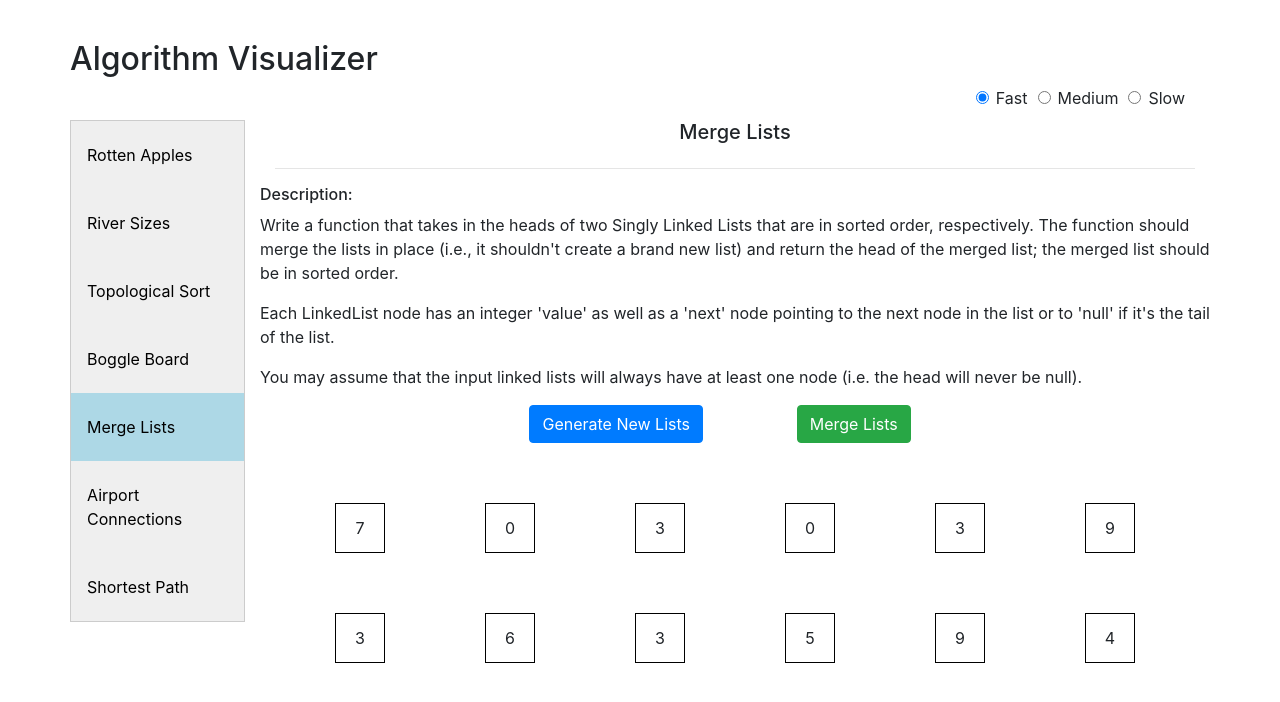
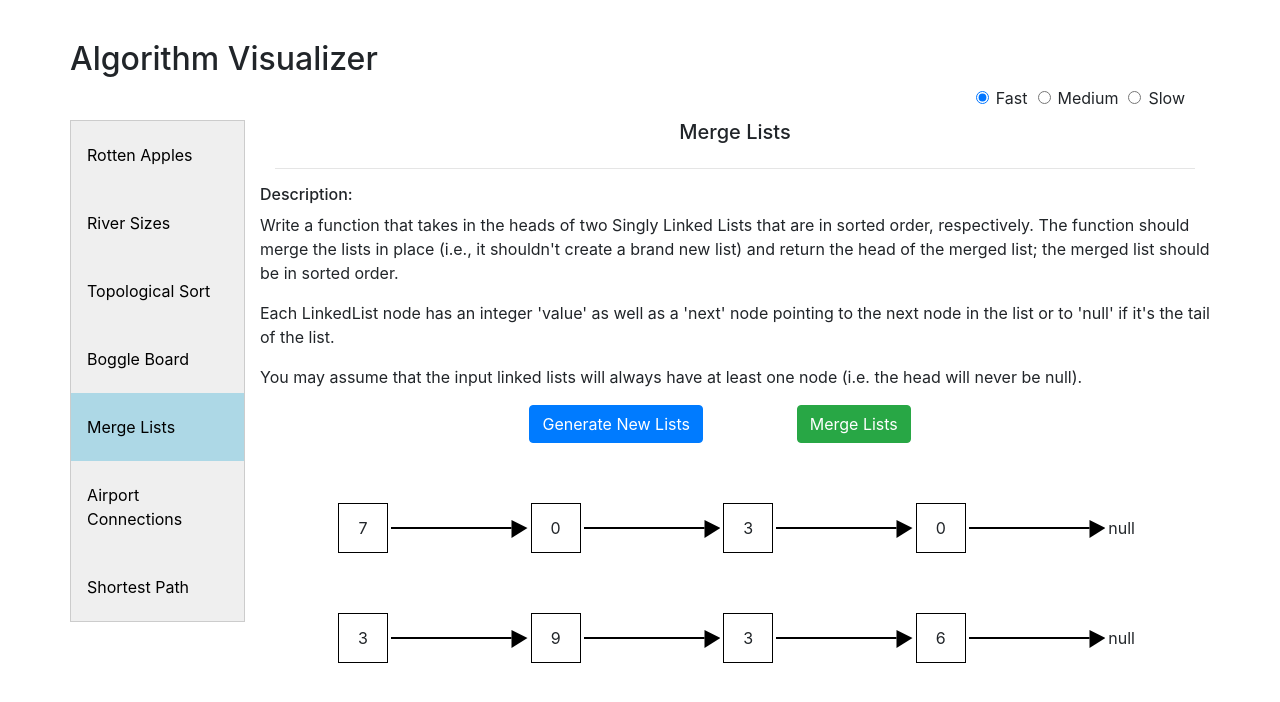
Before and after one commit to SpenserDavis/algoVisualizer, a React (Create React App) app: page /merge in a window 1280 px wide. Shown: the top 702 px of the page. Built offline with nearby package versions, Linux system fonts and the light colour scheme.

Commit message:
horizontal node arrows added

```diff
--- a/src/App.css
+++ b/src/App.css
@@ -136,3 +136,9 @@
 .listRow {
   margin: 60px;
 }
+
+.arrow {
+  stroke: rgb(0, 0, 0);
+  stroke-width: 2;
+  marker-end: url(#markerArrow);
+}
--- a/src/components/Algos/Merge.jsx
+++ b/src/components/Algos/Merge.jsx
@@ -9,13 +9,14 @@ class LinkedList {
   }
 }
 
-const listSize = 5;
+const listSizeLowerBound = 3;
+const listSizeUpperBound = 8;
 
 class Merge extends React.Component {
   constructor(props) {
     super(props);
     this._isMounted = true;
-    this.state = { listOne: {}, listTwo: {} };
+    this.state = { listOne: {}, listTwo: {}, listSize: 0 };
   }
 
   componentDidMount() {
@@ -23,15 +24,20 @@ class Merge extends React.Component {
   }
 
   initializeLists = () => {
-    const listOne = this.generateNewList();
-    const listTwo = this.generateNewList();
-    this.setState({ listOne, listTwo });
+    const listSize = Math.floor(
+      Math.random() * (listSizeUpperBound - listSizeLowerBound) +
+        listSizeLowerBound
+    );
+
+    const listOne = this.generateNewList(listSize);
+    const listTwo = this.generateNewList(listSize);
+    this.setState({ listOne, listTwo, listSize });
   };
 
-  generateNewList = () => {
+  generateNewList = (listSize) => {
     const listHead = this.generateNewNode();
     let curr = listHead;
-    let i = 0;
+    let i = 1;
     while (i++ < listSize) {
       curr.next = this.generateNewNode();
       curr = curr.next;
@@ -100,14 +106,48 @@ class Merge extends React.Component {
   };
 
   renderLists = (...lists) => {
+    const { listSize } = this.state;
+    const svgWidth = (800 - (listSize + 1 * 50)) / listSize;
     const html = [];
     for (let list of lists) {
       const row = [];
       let curr = list;
+      row.push(<div className="gridSquare-null-start"></div>);
       while (curr) {
-        row.push(<div className="gridSquare">{curr.value}</div>);
+        row.push(
+          <>
+            <div className="gridSquare">{curr.value}</div>
+            <svg height="50" width={svgWidth - 50}>
+              <defs>
+                <marker
+                  id="markerArrow"
+                  markerWidth="13"
+                  markerHeight="13"
+                  refX="2"
+                  refY="6"
+                  orient="auto"
+                >
+                  <path d="M2,2 L2,11 L10,6 L2,2" style={{ fill: "#000000" }} />
+                </marker>
+              </defs>
+
+              <line
+                x1="0"
+                y1="25"
+                x2={svgWidth - 66}
+                y2="25"
+                className="arrow"
+              />
+            </svg>
+          </>
+        );
         curr = curr.next;
       }
+      row.push(
+        <div className="gridSquare-null-end d-flex align-items-center">
+          null
+        </div>
+      );
       html.push(
         <div className="row d-flex justify-content-between listRow">{row}</div>
       );
```
